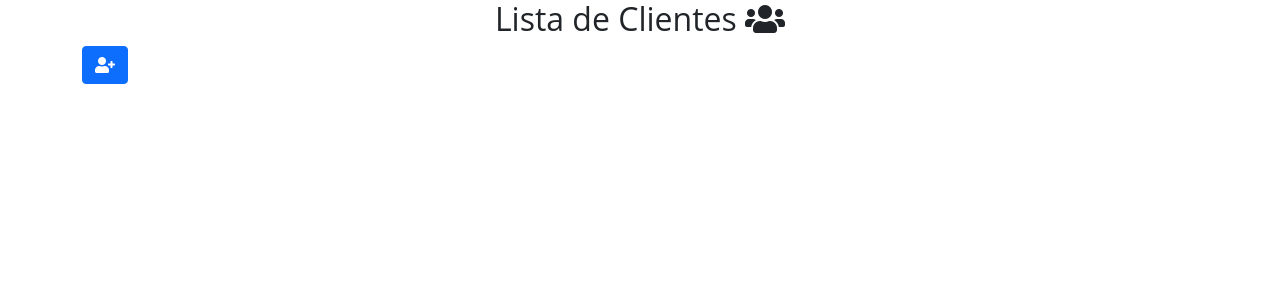
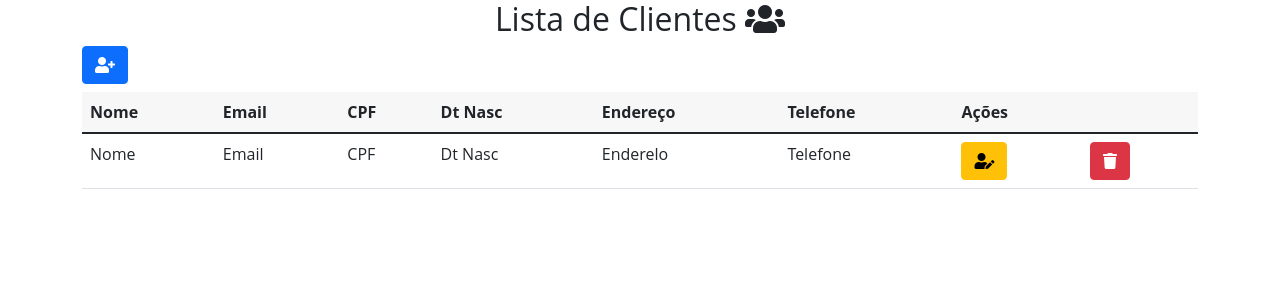
Before and after one commit to omartins-zs/gerenciamento-cadastro-clientes, a PHP site: page / in a window 1280 px wide. Shown: the top 300 px of the page. Run offline with PHP 8.4, Linux system fonts and the light colour scheme; some libraries are stand-ins or nearby versions.

Commit message:
Criando Table De Clientes

```diff
--- a/index.php
+++ b/index.php
@@ -15,6 +15,46 @@
                 <i class="fa fa-user-plus"></i>
             </a>
         </h5>
+        <div class="table-responsive">
+            <table class="table table-hover">
+                <thead class="thead">
+                    <tr>
+                        <th>Nome</th>
+                        <th>Email</th>
+                        <th>CPF</th>
+                        <th>Dt Nasc</th>
+                        <th>Endereço</th>
+                        <th>Telefone</th>
+                        <th colspan="3">Ações</th>
+                    </tr>
+                </thead>
+                <tbody>
+                    <tr>
+                        <td>Nome</td>
+                        <td>Email</td>
+                        <td>CPF</td>
+                        <td>Dt Nasc</td>
+                        <td>Enderelo</td>
+                        <td>Telefone</td>
+                        <td>
+                            <form action="" method="POST">
+                                <button class="btn btn-warning btn-xs">
+                                    <i class="fa fa-user-edit"></i>
+                                </button>
+                            </form>
+                        </td>
+                        <td>
+                            <form action="" method="POST">
+                                <button class="btn btn-danger btn-xs">
+                                    <i class="fa fa-trash"></i>
+                                </button>
+                            </form>
+                        </td>
+
+                    </tr>
+                </tbody>
+
+        </div>
     </div>
 </body>
 
```
